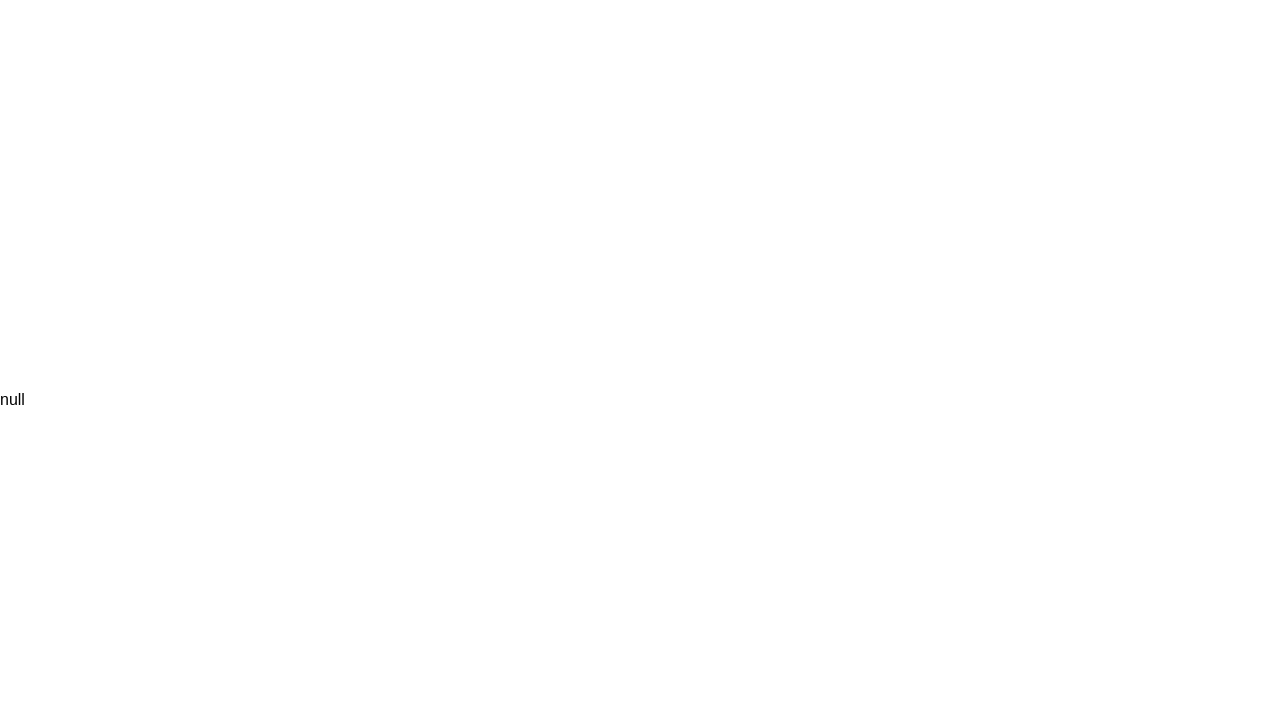
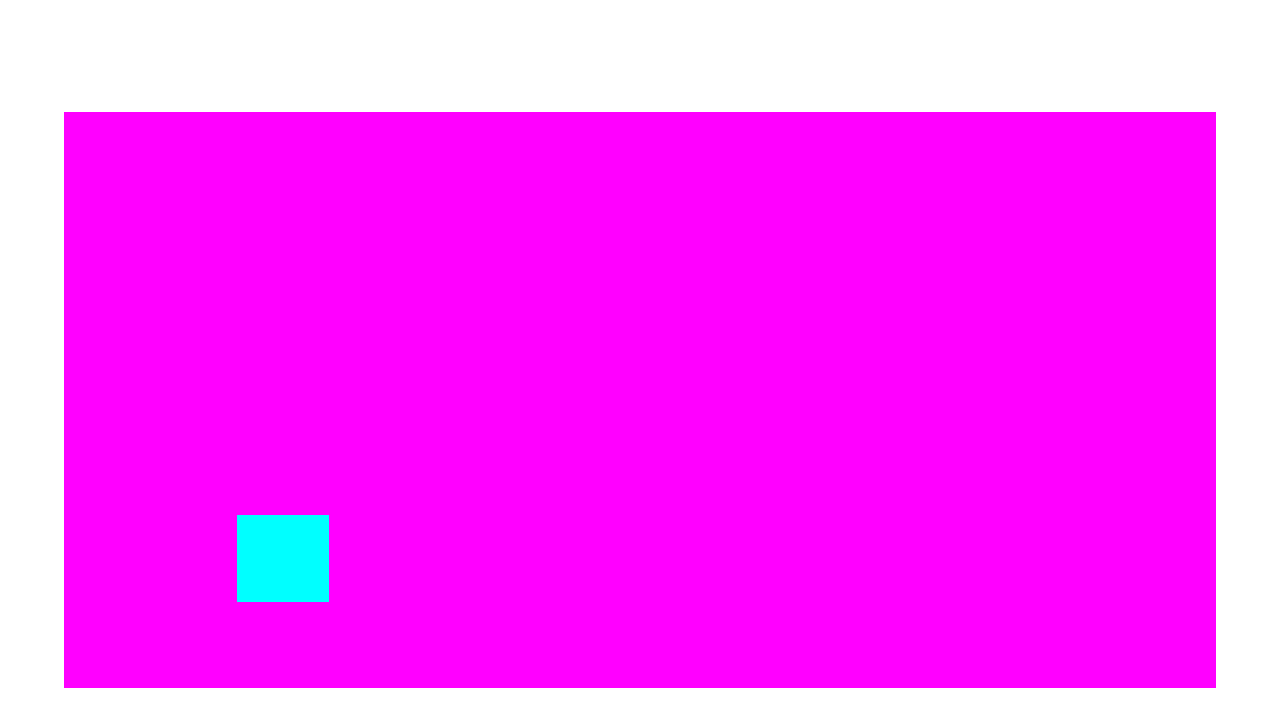
Before and after one commit to briecodes/buddha-baby, a React (Create React App) app: page / in a window 1280 px wide. Both pictures are taken after a click on the element "Start Game". Shown: the top 726 px of the page. Built offline with nearby package versions, Linux system fonts and the light colour scheme.

Commit message:
game container defined. character positioning function defined.

```diff
--- a/src/assets/index.css
+++ b/src/assets/index.css
@@ -19,10 +19,11 @@ body {
 
 /* START SCREEN  */
 
-#start-container {
+#start-container, #game-container {
   width: 90%;
   margin-left: 5%;
   margin-right: 5%;
+  position: relative;
   overflow: hidden;
   padding-bottom: 45%;
   text-align: center;
@@ -36,6 +37,15 @@ body {
   cursor: pointer;
 }
 
+#buddha-baby {
+  width: 8%;
+  height: 15%;
+  left: 15%;
+  bottom: 15%;
+  position: absolute;
+  background: cyan;
+}
+
 /* START SCREEN END */
 
 /* @keyframes App-logo-spin {
--- a/src/containers/App.js
+++ b/src/containers/App.js
@@ -1,13 +1,14 @@
 import React, { Component } from 'react';
 import { connect } from 'react-redux';
 import StartScreen from '../components/StartScreen';
+import Game from './GameContainer';
 
 class App extends Component {
   render() {
     return (
       <div id='container'>
         <div id='vertical-center'>
-          {this.props.gameStart ? 'null' : <StartScreen /> }
+          {this.props.gameStart ? <Game/> : <StartScreen /> }
         </div>
       </div>
     );
--- /dev/null
+++ b/src/containers/GameContainer.js
@@ -0,0 +1,33 @@
+import React, { Component } from 'react';
+import { connect } from 'react-redux';
+
+class Game extends Component {
+
+  componentDidMount() {
+    this.buddhaBaby = document.getElementById('buddha-baby');
+    window.addEventListener('keydown', this.keyPressHandler)
+  };
+
+  buddhaBaby = '';
+
+  getBuddhaBabyPosition = () => {
+    let buddhaBabyPosition = this.buddhaBaby.getBoundingClientRect();
+    console.log('bb:', buddhaBabyPosition.top, buddhaBabyPosition.right, buddhaBabyPosition.bottom, buddhaBabyPosition.left);
+  };
+
+  keyPressHandler = (e) => {
+    if (e.keyCode === 32){
+      this.getBuddhaBabyPosition();
+    };
+  };
+
+  render() {
+    return (
+      <div id='game-container'>
+        <div id='buddha-baby'></div>
+      </div>
+    );
+  };
+};
+
+export default connect()(Game);
```
